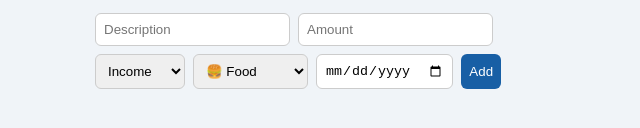
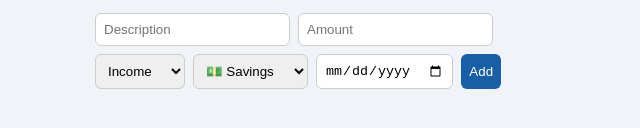
Before and after one commit to Derpprogbit/finance-tracker, a plain HTML site: page index.html in a window 1280 px wide. Shown: the part 232-360 px from the top of the page, 311-951 px from the left. Drawn offline with Linux system fonts and the light colour scheme.

Commit message:
added savings in the category

```diff
--- a/index.html
+++ b/index.html
@@ -31,6 +31,7 @@
             <option value="expense">Expense</option>
         </select>
          <select id="category">
+            <option value="Savings">💵 Savings</option>
             <option value="Food">🍔 Food</option>
             <option value="Transport">🚗 Transport</option>
             <option value="Bills">💡 Bills</option>
```
